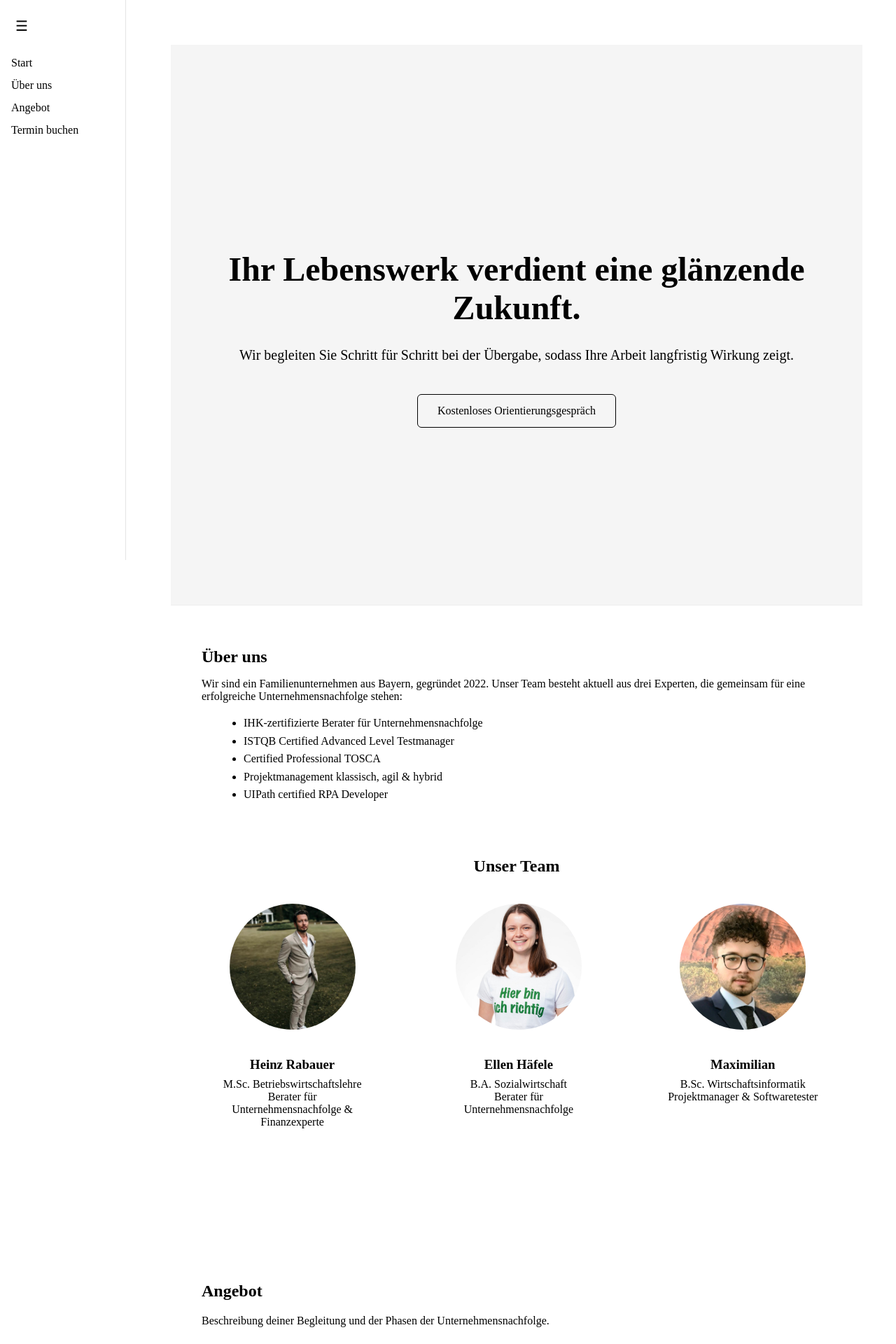
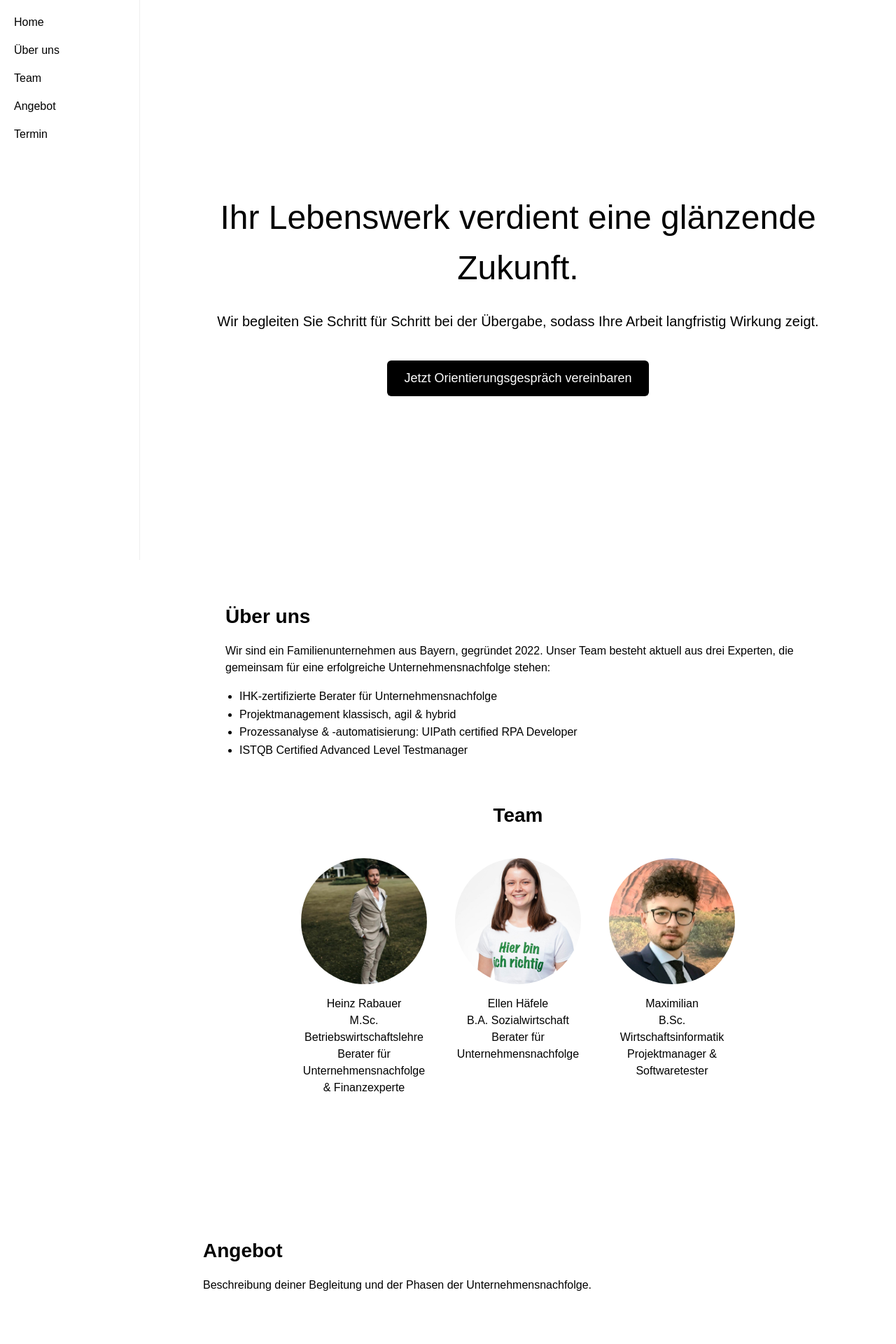
Before and after one commit to ellen2407/mits-web, a Next.js app: page / in a window 1280 px wide. Shown: the top 1920 px of the page at 70% size. Built offline with nearby package versions, Linux system fonts and the light colour scheme.

Commit message:
Page aktualisiert: Hero-Button, Überschriften, Expertise-Bulletpoints, Team-Bilder gleichgroß

```diff
--- a/app/components/HeroButton.tsx
+++ b/app/components/HeroButton.tsx
@@ -1,31 +1,20 @@
-// app/components/HeroButton.tsx
-"use client";
+import Link from "next/link";
 
 export default function HeroButton() {
   return (
-    <a
-      href="#booking"
+    <Link href="/quiz">
+      <button
         style={{
           display: "inline-block",
           padding: "14px 28px",
           border: "1px solid #000",
-        background: "#000",
-        color: "#fff",
-        textDecoration: "none",
+          borderRadius: "6px",
           fontWeight: 500,
-        borderRadius: "4px",
-        transition: "background 0.2s, color 0.2s",
-      }}
-      onMouseEnter={(e) => {
-        (e.currentTarget as HTMLAnchorElement).style.background = "#fff";
-        (e.currentTarget as HTMLAnchorElement).style.color = "#000";
-      }}
-      onMouseLeave={(e) => {
-        (e.currentTarget as HTMLAnchorElement).style.background = "#000";
-        (e.currentTarget as HTMLAnchorElement).style.color = "#fff";
+          cursor: "pointer",
         }}
       >
-      Kostenloses Orientierungsgespräch
-    </a>
+        Finde in 3 Fragen heraus, ob du mit uns zusammenarbeiten kannst
+      </button>
+    </Link>
   );
 }
--- a/app/layout.tsx
+++ b/app/layout.tsx
@@ -1,95 +1,50 @@
-"use client";
+import "./globals.css";
+import Link from "next/link";
 
-import { useState } from "react";
+export const metadata = {
+  title: "MITS Web",
+  description: "Unternehmensnachfolge",
+};
 
-export default function RootLayout({
-  children,
-}: {
-  children: React.ReactNode;
-}) {
-  const [open, setOpen] = useState(true);
-
-  const SIDEBAR_OPEN = 180;   // px
-  const SIDEBAR_CLOSED = 60; // px
-  const CONTENT_GAP = 16;    // ≈ 2 cm Abstand zur Sidebar
-
-  const sidebarWidth = open ? SIDEBAR_OPEN : SIDEBAR_CLOSED;
-
+export default function RootLayout({ children }: { children: React.ReactNode }) {
   return (
-    <html lang="de" style={{ scrollBehavior: "smooth" }}>
-      <body
-        style={{
-          margin: 0,
-          minHeight: "100vh",
-          background: "#fff",
-        }}
-      >
+    <html lang="de">
+      <body style={{
+        display: "flex",
+        minHeight: "100vh",
+        margin: 0,
+        backgroundColor: "#fff",
+        color: "#000",
+        fontFamily: "Arial, sans-serif"
+      }}>
         {/* Sidebar */}
-        <aside
+        <nav
           style={{
+            width: "200px",
+            backgroundColor: "#fff",
+            borderRight: "1px solid #eee",
+            padding: "20px",
+            boxSizing: "border-box",
             position: "fixed",
             top: 0,
             left: 0,
-            width: sidebarWidth,
             height: "100vh",
-            padding: "24px 16px",
-            boxSizing: "border-box",
-            background: "#fff",
-            borderRight: "1px solid #e5e5e5",
           }}
         >
-          <button
-            onClick={() => setOpen(!open)}
-            style={{
-              background: "none",
-              border: "none",
-              cursor: "pointer",
-              fontSize: "20px",
-              marginBottom: "24px",
-            }}
-          >
-            ☰
-          </button>
+          <ul style={{ listStyle: "none", padding: 0, margin: 0 }}>
+            <li style={{ marginBottom: "16px" }}><Link href="/#hero">Home</Link></li>
+            <li style={{ marginBottom: "16px" }}><Link href="/#about">Über uns</Link></li>
+            <li style={{ marginBottom: "16px" }}><Link href="/#team">Team</Link></li>
+            <li style={{ marginBottom: "16px" }}><Link href="/#offer">Angebot</Link></li>
+            <li style={{ marginBottom: "16px" }}><Link href="/#booking">Termin</Link></li>
+          </ul>
+        </nav>
 
-          {open && (
-            <nav>
-              <ul
-                style={{
-                  listStyle: "none",
-                  padding: 0,
-                  margin: 0,
-                  lineHeight: "2",
-                }}
-              >
-                <li><a href="#hero" style={linkStyle}>Start</a></li>
-                <li><a href="#about" style={linkStyle}>Über uns</a></li>
-                <li><a href="#offer" style={linkStyle}>Angebot</a></li>
-                <li><a href="#booking" style={linkStyle}>Termin buchen</a></li>
-              </ul>
-            </nav>
-          )}
-        </aside>
-
-        {/* Content */}
-        <main
-          style={{
-            marginLeft: sidebarWidth + CONTENT_GAP,
-            padding: "64px 48px",
-            boxSizing: "border-box",
-          }}
-        >
+        {/* Main Content */}
+        <main style={{ marginLeft: "200px", flex: 1, padding: "20px", boxSizing: "border-box" }}>
           {children}
         </main>
       </body>
     </html>
   );
 }
-
-const linkStyle: React.CSSProperties = {
-  textDecoration: "none",
-  color: "#000",
-  display: "block",
-};
-<li>
-  <a href="/mausigkeit">Mausigkeit</a>
-</li>
--- a/app/page.tsx
+++ b/app/page.tsx
@@ -1,4 +1,5 @@
 import Image from "next/image";
+import Link from "next/link";
 
 export default function Home() {
   return (
@@ -11,151 +12,104 @@ export default function Home() {
           display: "flex",
           alignItems: "center",
           justifyContent: "center",
-          backgroundColor: "#f5f5f5",
-          borderBottom: "1px solid #eee",
+          backgroundColor: "#fff",
           padding: "0 2rem",
+          textAlign: "center",
         }}
       >
-        <div style={{ maxWidth: "900px", textAlign: "center" }}>
-          <h1 style={{ fontSize: "48px", marginBottom: "24px" }}>
+        <div style={{ maxWidth: "900px" }}>
+          <h1 style={{ fontSize: "48px", marginBottom: "24px", color: "#000" }}>
             Ihr Lebenswerk verdient eine glänzende Zukunft.
           </h1>
-          <p style={{ fontSize: "20px", lineHeight: 1.6, marginBottom: "40px" }}>
+          <p style={{ fontSize: "20px", lineHeight: 1.6, marginBottom: "40px", color: "#000" }}>
             Wir begleiten Sie Schritt für Schritt bei der Übergabe, sodass Ihre Arbeit langfristig Wirkung zeigt.
           </p>
-          <a
-            href="#booking"
-            style={{
-              display: "inline-block",
-              padding: "14px 28px",
-              border: "1px solid #000",
-              textDecoration: "none",
-              color: "#000",
-              fontWeight: 500,
+          <Link href="#booking">
+            <button style={{
+              padding: "12px 24px",
+              fontSize: "18px",
+              backgroundColor: "#000",
+              color: "#fff",
+              border: "none",
               borderRadius: "6px",
-            }}
-          >
-            Kostenloses Orientierungsgespräch
-          </a>
+              cursor: "pointer"
+            }}>
+              Jetzt Orientierungsgespräch vereinbaren
+            </button>
+          </Link>
         </div>
       </section>
 
       {/* ÜBER UNS */}
       <section
         id="about"
-        style={{
-          padding: "40px 2rem 20px",
-          maxWidth: "900px",
-          margin: "0 auto",
-        }}
+        style={{ padding: "40px 2rem 20px", maxWidth: "900px", margin: "0 auto" }}
       >
-        <h2 style={{ marginBottom: "16px" }}>Über uns</h2>
+        <h2 style={{ marginBottom: "16px", fontSize: "28px", fontWeight: "bold" }}>Über uns</h2>
         <p style={{ marginBottom: "16px" }}>
           Wir sind ein Familienunternehmen aus Bayern, gegründet 2022. Unser Team besteht aktuell aus drei Experten, die gemeinsam für eine erfolgreiche Unternehmensnachfolge stehen:
         </p>
-        <ul style={{ marginLeft: "20px", lineHeight: 1.6 }}>
+        <ul style={{ marginLeft: "20px", lineHeight: 1.6, listStyleType: "disc" }}>
           <li>IHK-zertifizierte Berater für Unternehmensnachfolge</li>
+          <li>Projektmanagement klassisch, agil & hybrid</li>
+          <li>Prozessanalyse & -automatisierung: UIPath certified RPA Developer</li>
           <li>ISTQB Certified Advanced Level Testmanager</li>
-          <li>Certified Professional TOSCA</li>
-          <li>Projektmanagement klassisch, agil & hybrid</li>
-          <li>UIPath certified RPA Developer</li>
         </ul>
       </section>
 
       {/* TEAM */}
       <section
         id="team"
-        style={{
-          padding: "20px 2rem 80px",
-          maxWidth: "1200px",
-          margin: "0 auto",
-        }}
+        style={{ padding: "40px 2rem 80px", maxWidth: "1200px", margin: "0 auto" }}
       >
-        <h2 style={{ marginBottom: "40px", textAlign: "center" }}>
-          Unser Team
-        </h2>
-
-        <div
-          style={{
-            display: "flex",
-            justifyContent: "space-around",
-            flexWrap: "wrap",
-            gap: "40px",
-          }}
-        >
-          {/* Heinz */}
-          <div style={{ textAlign: "center", maxWidth: "220px" }}>
-            <Image
-              src="/images/heinz_webseite.jpg"
-              alt="Heinz Rabauer"
-              width={180}
-              height={180}
-              style={{
+        <h2 style={{ marginBottom: "40px", textAlign: "center", fontSize: "28px", fontWeight: "bold" }}>Team</h2>
+        <div style={{ display: "flex", justifyContent: "center", flexWrap: "wrap", gap: "40px" }}>
+          {[
+            {
+              name: "Heinz Rabauer",
+              title: "M.Sc. Betriebswirtschaftslehre\nBerater für Unternehmensnachfolge & Finanzexperte",
+              img: "/images/heinz_webseite.jpg",
+            },
+            {
+              name: "Ellen Häfele",
+              title: "B.A. Sozialwirtschaft\nBerater für Unternehmensnachfolge",
+              img: "/images/ellen_webseite.jpg",
+            },
+            {
+              name: "Maximilian",
+              title: "B.Sc. Wirtschaftsinformatik\nProjektmanager & Softwaretester",
+              img: "/images/max_webseite.jpg",
+            },
+          ].map((person) => (
+            <div key={person.name} style={{ textAlign: "center", width: "180px" }}>
+              <div style={{
+                width: "180px",
+                height: "180px",
                 borderRadius: "50%",
-                objectFit: "cover",
+                overflow: "hidden",
                 marginBottom: "16px",
-              }}
-            />
-            <h3 style={{ marginBottom: "8px" }}>Heinz Rabauer</h3>
-            <p style={{ margin: 0 }}>
-              M.Sc. Betriebswirtschaftslehre<br />
-              Berater für Unternehmensnachfolge & Finanzexperte
-            </p>
-          </div>
-
-          {/* Ellen */}
-          <div style={{ textAlign: "center", maxWidth: "220px" }}>
-            <Image
-              src="/images/ellen_webseite.jpg"
-              alt="Ellen Häfele"
-              width={180}
-              height={180}
-              style={{
-                borderRadius: "50%",
-                objectFit: "cover",
-                marginBottom: "16px",
-              }}
-            />
-            <h3 style={{ marginBottom: "8px" }}>Ellen Häfele</h3>
-            <p style={{ margin: 0 }}>
-              B.A. Sozialwirtschaft<br />
-              Berater für Unternehmensnachfolge
-            </p>
-          </div>
-
-          {/* Max */}
-          <div style={{ textAlign: "center", maxWidth: "220px" }}>
-            <Image
-              src="/images/max_webseite.jpg"
-              alt="Maximilian"
-              width={180}
-              height={180}
-              style={{
-                borderRadius: "50%",
-                objectFit: "cover",
-                marginBottom: "16px",
-              }}
-            />
-            <h3 style={{ marginBottom: "8px" }}>Maximilian</h3>
-            <p style={{ margin: 0 }}>
-              B.Sc. Wirtschaftsinformatik<br />
-              Projektmanager & Softwaretester
-            </p>
-          </div>
+                position: "relative"
+              }}>
+                <Image
+                  src={person.img}
+                  alt={person.name}
+                  fill
+                  style={{ objectFit: "cover" }}
+                />
+              </div>
+              <h3>{person.name}</h3>
+              <p style={{ whiteSpace: "pre-line" }}>{person.title}</p>
+            </div>
+          ))}
         </div>
       </section>
 
       {/* ANGEBOT */}
       <section
         id="offer"
-        style={{
-          paddingTop: "120px",
-          paddingBottom: "120px",
-          maxWidth: "900px",
-          margin: "0 auto",
-        }}
+        style={{ paddingTop: "120px", paddingBottom: "120px", maxWidth: "900px", margin: "0 auto" }}
       >
-        <h2>Angebot</h2>
+        <h2 style={{ fontSize: "28px", fontWeight: "bold", marginBottom: "16px" }}>Angebot</h2>
         <p>
           Beschreibung deiner Begleitung und der Phasen der Unternehmensnachfolge.
         </p>
@@ -164,14 +118,9 @@ export default function Home() {
       {/* TERMIN */}
       <section
         id="booking"
-        style={{
-          paddingTop: "120px",
-          paddingBottom: "120px",
-          maxWidth: "900px",
-          margin: "0 auto",
-        }}
+        style={{ paddingTop: "120px", paddingBottom: "120px", maxWidth: "900px", margin: "0 auto" }}
       >
-        <h2>Termin buchen</h2>
+        <h2 style={{ fontSize: "28px", fontWeight: "bold", marginBottom: "16px" }}>Termin buchen</h2>
         <p>Hier wird im nächsten Schritt Calendly eingebunden.</p>
       </section>
     </>
```
Lines whose indentation alone changed are shown as unchanged.
